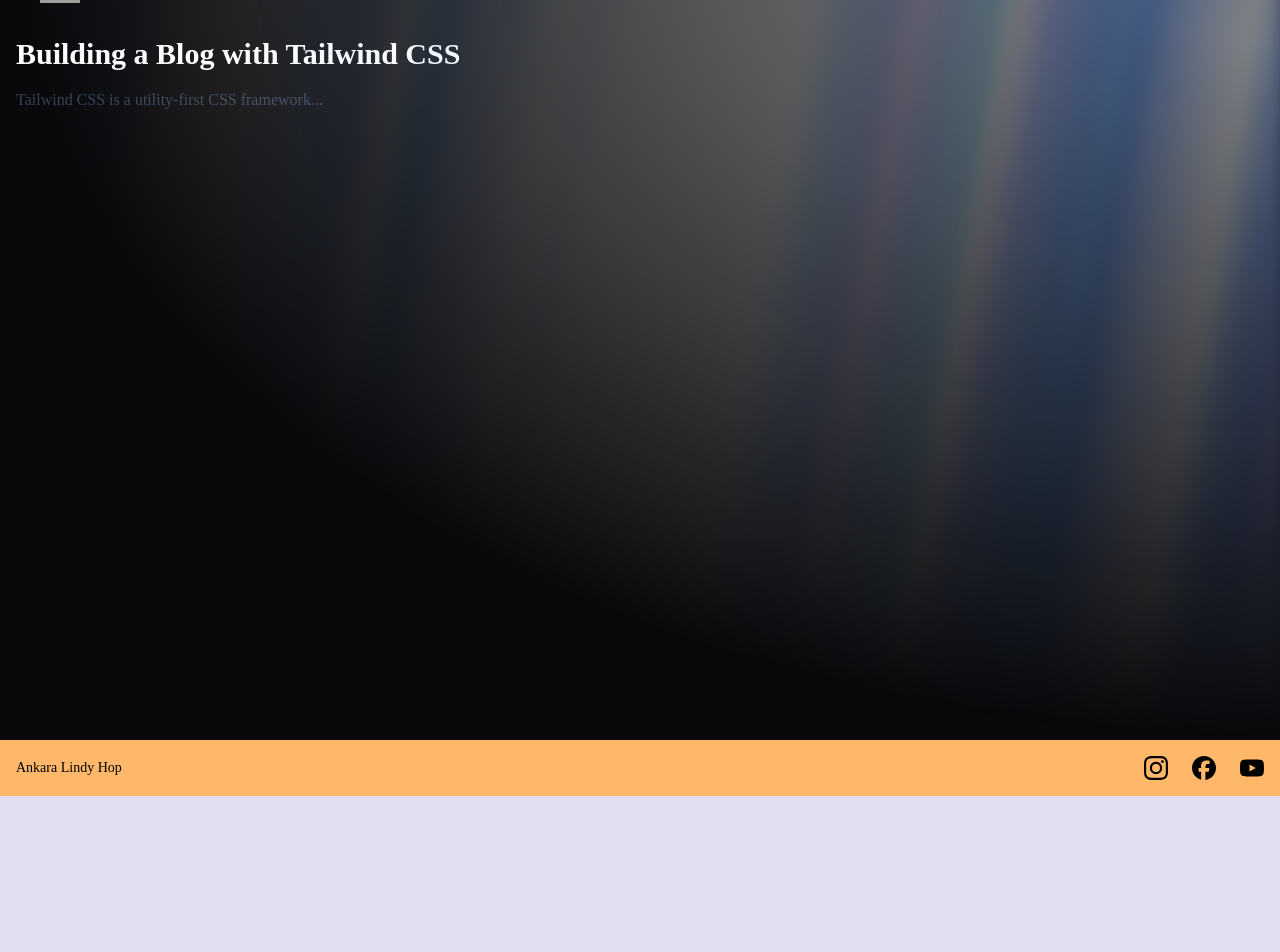
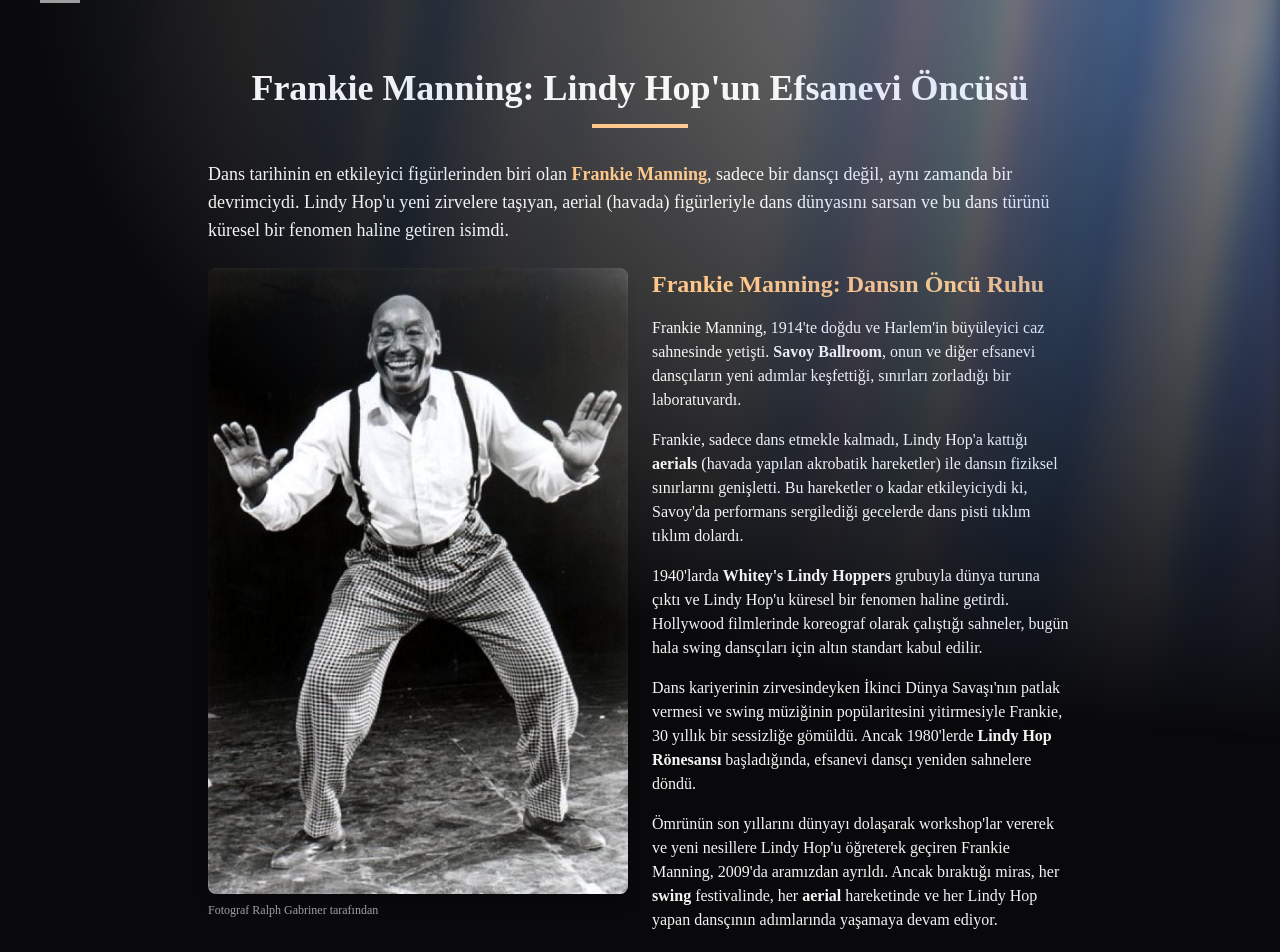
Before and after one commit to bbilginerdem/alh, a Next.js app: page /blog/building-a-blog-with-tailwind in a window 1280 px wide. Shown: the part 60-1012 px from the top of the page. Before the commit the page ends 856 px from the top, so only its background shows below. Built offline with nearby package versions, Linux system fonts and the light colour scheme; grey boxes are pictures that could not be loaded.

Commit message:
added first blog post

```diff
--- a/package.json
+++ b/package.json
@@ -14,7 +14,7 @@
 		"@react-email/tailwind": "^1.0.5",
 		"clsx": "^2.1.1",
 		"gsap": "^3.13.0",
-		"lucide-react": "^0.523.0",
+		"lucide-react": "^0.524.0",
 		"next": "15.3.4",
 		"react": "19.1.0",
 		"react-dom": "19.1.0",
@@ -25,13 +25,13 @@
 		"uuid": "^11.1.0"
 	},
 	"devDependencies": {
-		"@biomejs/biome": "2.0.5",
+		"@biomejs/biome": "2.0.6",
 		"@tailwindcss/postcss": "^4.1.11",
 		"@types/node": "^24",
 		"@types/react": "^19",
 		"@types/react-dom": "^19",
 		"postcss": "^8",
-		"prettier": "^3.6.1",
+		"prettier": "^3.6.2",
 		"tailwindcss": "^4.1.11",
 		"typescript": "^5.8.3"
 	},
--- a/src/app/blog/[slug]/page.tsx
+++ b/src/app/blog/[slug]/page.tsx
@@ -1,13 +1,15 @@
-// app/blog/[slug]/page.tsx
+"use client";
+
 import { notFound } from "next/navigation";
+import { use } from "react";
 import { posts } from "@/lib/data";
 
-export default async function BlogPost({
+export default function BlogPost({
 	params,
 }: {
 	params: Promise<{ slug: string }>;
 }) {
-	const { slug } = await params;
+	const { slug } = use(params);
 	const post = posts.find((post) => post.slug === slug);
 
 	if (!post) {
@@ -16,8 +18,7 @@ export default async function BlogPost({
 
 	return (
 		<div className="container mx-auto p-4">
-			<h1 className="mb-4 font-bold text-3xl">{post.title}</h1>
-			<p className="text-gray-700">{post.content}</p>
+			<div className="text-gray-700">{post.Content()}</div>
 		</div>
 	);
 }
--- a/src/components/BlogList.tsx
+++ b/src/components/BlogList.tsx
@@ -9,6 +9,7 @@ interface Post {
 	id: number;
 	title: string;
 	slug: string;
+	Content: React.ComponentType;
 	image?: string;
 }
 
--- a/src/components/blog-posts/FrankieManningArticle.tsx
+++ b/src/components/blog-posts/FrankieManningArticle.tsx
@@ -4,84 +4,139 @@ import Image from "next/image";
 
 export function FrankieManningArticle() {
 	return (
-    <article className="max-w-4xl mx-auto px-4 py-8 text-zinc-100">
+		<article className="mx-auto max-w-4xl px-4 py-8 text-zinc-100">
 			<header className="mb-8 text-center">
-        <h1 className="text-4xl font-bold mb-4">
+				<h1 className="mb-4 font-bold text-4xl">
 					Frankie Manning: Lindy Hop'un Efsanevi Öncüsü
 				</h1>
-        <div className="w-24 h-1 bg-orange-300 mx-auto"></div>
+				<div className="mx-auto h-1 w-24 bg-orange-300" />
 			</header>
 
 			<div className="prose prose-invert max-w-none">
 				<section className="mb-8">
-          <p className="text-lg mb-6">
+					<p className="mb-6 text-lg">
 						Dans tarihinin en etkileyici figürlerinden biri olan{" "}
-            <span className="text-orange-300 font-semibold">Frankie Manning</span>, sadece bir dansçı değil, aynı zamanda bir devrimciydi. Lindy Hop'u yeni zirvelere taşıyan, aerial (havada) figürleriyle dans dünyasını sarsan ve bu dans türünü küresel bir fenomen haline getiren isimdi.
+						<span className="font-semibold text-orange-300">
+							Frankie Manning
+						</span>
+						, sadece bir dansçı değil, aynı zamanda bir devrimciydi. Lindy Hop'u
+						yeni zirvelere taşıyan, aerial (havada) figürleriyle dans dünyasını
+						sarsan ve bu dans türünü küresel bir fenomen haline getiren isimdi.
 					</p>
 
-          <div className="flex flex-col md:flex-row gap-6 mb-8">
+					<div className="mb-8 flex flex-col gap-6 md:flex-row">
 						<div className="md:w-1/2">
 							<Image
-                src="/frankie-manning.jpg" // Replace with actual image path
+								src="/images/posts/1.jpg"
 								alt="Frankie Manning Lindy Hop yaparken"
 								width={600}
 								height={400}
 								className="rounded-lg shadow-lg"
 							/>
+							<p className="mt-2 text-xs text-zinc-400">
+								Fotograf Ralph Gabriner tarafından
+							</p>
 						</div>
 						<div className="md:w-1/2">
-              <h2 className="text-2xl font-semibold mb-4 text-orange-300">
+							<h2 className="mb-4 font-semibold text-2xl text-orange-300">
 								Frankie Manning: Dansın Öncü Ruhu
 							</h2>
 							<p className="mb-4">
-                Frankie Manning, 1914'te doğdu ve Harlem'in büyüleyici caz sahnesinde yetişti.{" "}
-                <span className="font-semibold">Savoy Ballroom</span>, onun ve diğer efsanevi dansçıların yeni adımlar keşfettiği, sınırları zorladığı bir laboratuvardı.
+								Frankie Manning, 1914'te doğdu ve Harlem'in büyüleyici caz
+								sahnesinde yetişti.{" "}
+								<span className="font-semibold">Savoy Ballroom</span>, onun ve
+								diğer efsanevi dansçıların yeni adımlar keşfettiği, sınırları
+								zorladığı bir laboratuvardı.
 							</p>
+
+							<p className="mb-4">
+								Frankie, sadece dans etmekle kalmadı, Lindy Hop'a kattığı{" "}
+								<span className="font-semibold">aerials</span> (havada yapılan
+								akrobatik hareketler) ile dansın fiziksel sınırlarını
+								genişletti. Bu hareketler o kadar etkileyiciydi ki, Savoy'da
+								performans sergilediği gecelerde dans pisti tıklım tıklım
+								dolardı.
+							</p>
+
+							<p className="mb-4">
+								1940'larda{" "}
+								<span className="font-semibold">Whitey's Lindy Hoppers</span>{" "}
+								grubuyla dünya turuna çıktı ve Lindy Hop'u küresel bir fenomen
+								haline getirdi. Hollywood filmlerinde koreograf olarak çalıştığı
+								sahneler, bugün hala swing dansçıları için altın standart kabul
+								edilir.
+							</p>
+
+							<p className="mb-4">
+								Dans kariyerinin zirvesindeyken İkinci Dünya Savaşı'nın patlak
+								vermesi ve swing müziğinin popülaritesini yitirmesiyle Frankie,
+								30 yıllık bir sessizliğe gömüldü. Ancak 1980'lerde{" "}
+								<span className="font-semibold">Lindy Hop Rönesansı</span>{" "}
+								başladığında, efsanevi dansçı yeniden sahnelere döndü.
+							</p>
+
 							<p>
-                Frankie, sadece dans etmekle kalmadı, Lindy Hop'a kattığı{" "}
-                <span className="font-semibold">aerials</span> (havada yapılan akrobatik hareketler) ile dansın fiziksel sınırlarını genişletti.
+								Ömrünün son yıllarını dünyayı dolaşarak workshop'lar vererek ve
+								yeni nesillere Lindy Hop'u öğreterek geçiren Frankie Manning,
+								2009'da aramızdan ayrıldı. Ancak bıraktığı miras, her{" "}
+								<span className="font-semibold">swing</span> festivalinde, her{" "}
+								<span className="font-semibold">aerial</span> hareketinde ve her
+								Lindy Hop yapan dansçının adımlarında yaşamaya devam ediyor.
 							</p>
 						</div>
 					</div>
 				</section>
 
-        <section className="mb-8 bg-white/10 p-6 rounded-lg backdrop-blur-sm">
-          <h2 className="text-2xl font-semibold mb-4 text-orange-300">
+				<section className="mb-8 rounded-lg bg-white/10 p-6 backdrop-blur-sm">
+					<h2 className="mb-4 font-semibold text-2xl text-orange-300">
 						Hollywood'dan Dünyaya: Frankie'nin Mirası
 					</h2>
 					<p className="mb-4">
-            Frankie Manning'in yeteneği sadece dans pistiyle sınırlı kalmadı. 1940'larda Hollywood filmlerinde koreograf olarak çalıştı ve Lindy Hop'u beyaz perdeye taşıdı.{" "}
-            <span className="font-semibold">"Hellzapoppin'"</span> gibi filmlerdeki dans sahneleri, bugün hala swing dansçıları için bir ilham kaynağı.
+						Frankie Manning'in yeteneği sadece dans pistiyle sınırlı kalmadı.
+						1940'larda Hollywood filmlerinde koreograf olarak çalıştı ve Lindy
+						Hop'u beyaz perdeye taşıdı.{" "}
+						<span className="font-semibold">"Hellzapoppin'"</span> gibi
+						filmlerdeki dans sahneleri, bugün hala swing dansçıları için bir
+						ilham kaynağı.
 					</p>
 					<p>
-            Ancak, swing dansının popülaritesi 1950'lerde azalmaya başladığında Frankie Manning de bir süre unutuldu. Ta ki 1980'lerde{" "}
-            <span className="font-semibold">Lindy Hop'un yeniden doğuşuna</span> kadar!
+						Ancak, swing dansının popülaritesi 1950'lerde azalmaya başladığında
+						Frankie Manning de bir süre unutuldu. Ta ki 1980'lerde{" "}
+						<span className="font-semibold">Lindy Hop'un yeniden doğuşuna</span>{" "}
+						kadar!
 					</p>
 				</section>
 
 				<section className="mb-8">
-          <h2 className="text-2xl font-semibold mb-4 text-orange-300">
+					<h2 className="mb-4 font-semibold text-2xl text-orange-300">
 						Lindy Hop Elçisi ve Dansın Felsefesi
 					</h2>
 					<p className="mb-4">
 						Frankie Manning, sadece bir dansçı değil, aynı zamanda bir{" "}
-            <span className="font-semibold">kültür elçisiydi</span>. Ona göre Lindy Hop, sadece bir dans değil, bir yaşam tarzıydı. Eğlence, özgürlük ve yaratıcılıkla doluydu.
+						<span className="font-semibold">kültür elçisiydi</span>. Ona göre
+						Lindy Hop, sadece bir dans değil, bir yaşam tarzıydı. Eğlence,
+						özgürlük ve yaratıcılıkla doluydu.
 					</p>
-          <blockquote className="border-l-4 border-orange-300 pl-4 italic my-6">
+					<blockquote className="my-6 border-orange-300 border-l-4 pl-4 italic">
 						"Dans etmek, müziğin içinde uçmaktır." <br />
 						<span className="text-orange-300">– Frankie Manning</span>
 					</blockquote>
 				</section>
 
-        <section className="bg-white/10 p-6 rounded-lg backdrop-blur-sm">
-          <h3 className="text-xl font-semibold mb-4 text-orange-300">
+				<section className="rounded-lg bg-white/10 p-6 backdrop-blur-sm">
+					<h3 className="mb-4 font-semibold text-orange-300 text-xl">
 						Son Söz: Frankie'nin Dansı Asla Bitmez!
 					</h3>
 					<p className="mb-4">
-            Frankie Manning, 2009'da aramızdan ayrıldı, ancak bıraktığı miras hiç bitmeyecek. Eğer bir gün bir swing dansı etkinliğine katılır ve partnerinizi havaya kaldırıp döndürürken kendinizi özgür hissederseniz, bilin ki bu Frankie'nin size armağanıdır.
+						Frankie Manning, 2009'da aramızdan ayrıldı, ancak bıraktığı miras
+						hiç bitmeyecek. Eğer bir gün bir swing dansı etkinliğine katılır ve
+						partnerinizi havaya kaldırıp döndürürken kendinizi özgür
+						hissederseniz, bilin ki bu Frankie'nin size armağanıdır.
 					</p>
 					<div className="mt-6">
-            <p className="font-semibold mb-2">Siz hiç Lindy Hop denediniz mi?</p>
+						<p className="mb-2 font-semibold">
+							Siz hiç Lindy Hop denediniz mi?
+						</p>
 						<p>Frankie Manning'in hikayesi sizi nasıl etkiledi?</p>
 					</div>
 				</section>
--- a/src/lib/data.ts
+++ b/src/lib/data.ts
@@ -1,23 +1,25 @@
+import { FrankieManningArticle } from "@/components/blog-posts/FrankieManningArticle";
+
 export const posts = [
 	{
 		id: 1,
-		title: "Introduction to Next.js",
-		slug: "introduction-to-nextjs",
-		content: "Next.js is a React framework for production...",
-		image: "/images/posts/1",
+		title: "Frankie Manning: Lindy Hop'un Efsanevi Öncüsü",
+		slug: "frankie-manning-lindy-hop",
+		Content: FrankieManningArticle,
+		image: "/images/posts/1.jpg",
 	},
 	{
 		id: 2,
 		title: "Building a Blog with Tailwind CSS",
 		slug: "building-a-blog-with-tailwind",
-		content: "Tailwind CSS is a utility-first CSS framework...",
+		Content: FrankieManningArticle,
 		image: "/images/posts/2",
 	},
 	{
 		id: 3,
 		title: "Getting Started with TypeScript",
 		slug: "getting-started-with-typescript",
-		content: "TypeScript is a typed superset of JavaScript...",
+		Content: FrankieManningArticle,
 		image: "/images/posts/3",
 	},
 ];
```
Also changed, not shown: public/images/posts/1.jpg (added), 1 other file (tests, documents, lock files or other folders). Lines whose indentation alone changed are shown as unchanged.
